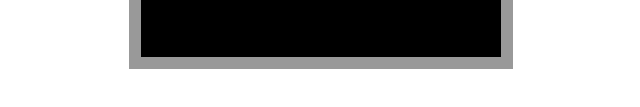
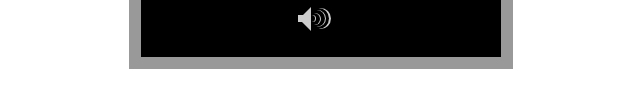
Before and after one commit to Ray9056/Tokens, a website: page pacman/index.html in a window 1280 px wide. Shown: the part 553-660 px from the top of the page, 319-959 px from the left. Drawn offline with Linux system fonts and the light colour scheme; a web font is replaced by a local one.

Commit message:
Changelog: Added Styles to Controls, and Audio Button

```diff
--- a/pacman/design/style.css
+++ b/pacman/design/style.css
@@ -193,3 +193,110 @@ a {
     display: block;
     margin-top: 2em;
 }
+
+/**
+ * Controls Design
+ */
+ .controls ol {
+    box-sizing: border-box;
+    width: 95%;
+    margin: 0 auto;
+    font-size: 2em;
+    line-height: 0.9em;
+    color: rgb(255, 255, 51);
+}
+.controls ol li {
+    margin-bottom: 0.7em;
+}
+.controls ol li span {
+    color: white;
+    font-size: 0.7em;
+}
+
+.controls a {
+    float: right;
+    margin-right: 5%;
+}
+
+
+
+/**
+ * Audio Button
+ */
+.audio {
+    position: absolute;
+    bottom: 2em;
+    left: 12em;
+    width: 4em;
+    height: 2.2em;
+    cursor: pointer;
+}
+.audio:hover {
+    transform: scale(1.2);
+    transition: all 0.2s;
+}
+
+.audio .triangle {
+    position: absolute;
+    bottom: 0.2em;
+    left: 0.2em;
+    border: 1em solid transparent;
+    border-right-color: rgb(204, 204, 204);
+}
+    .audio:hover .triangle { border-right-color: white; }
+
+.audio .box {
+    position: absolute;
+    bottom: 0.9em;
+    left: 1.1em;
+    height: 0.6em;
+    width: 0.5em;
+    background-color: rgb(204, 204, 204);
+}
+    .audio:hover .box { background-color: white; }
+
+.waves {
+    position: absolute;
+    bottom: 0;
+    left: 2em;
+}
+    .waves div {
+        position: absolute;
+        left: 0;
+        background-color: rgb(204, 204, 204);
+        border-radius: 0 20em 20em 0;
+    }
+    .waves div:nth-child(1) {
+        bottom: 0.3em;
+        width:  1.8em;
+        height: 1.8em;
+    }
+    .waves div:nth-child(2) {
+        bottom: 0.5em;
+        width:  1.4em;
+        height: 1.4em;
+    }
+    .waves div:nth-child(3) {
+        bottom: 0.7em;
+        width:  1em;
+        height: 1em;
+    }
+    .waves div:nth-child(4) {
+        bottom: 0.9em;
+        width:  0.6em;
+        height: 0.6em;
+    }
+
+    .audio:hover .waves div {
+        background-color: white;
+    }
+    .waves div:before {
+        content: "";
+        position: absolute;
+        left: 0;
+        bottom: 0;
+        right: 0.1em;
+        top: 0;
+        background-color: black;
+        border-radius: 0 20em 20em 0;
+    }
```
